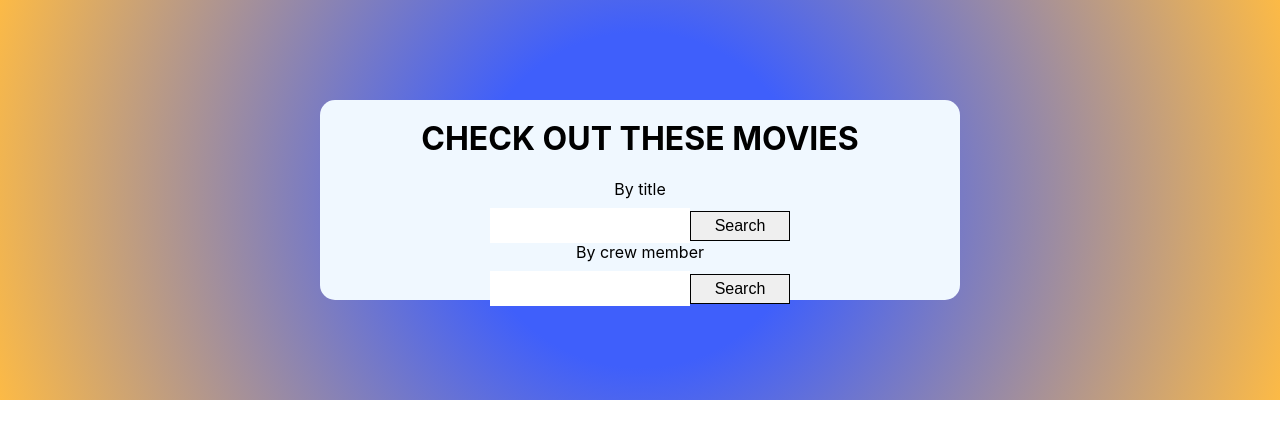
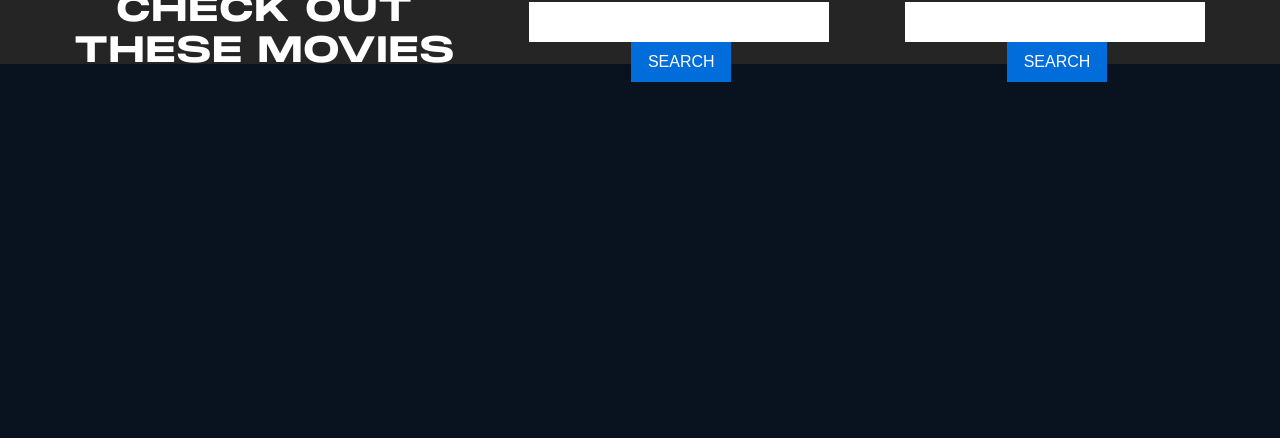
Before and after one commit to ebrazeau/find-a-movie, a React (Create React App) app: page / in a window 1280 px wide. Shown: the top 438 px of the page. Built offline with nearby package versions, Linux system fonts and the light colour scheme.

Commit message:
adding styles

```diff
--- a/src/App.css
+++ b/src/App.css
@@ -1,7 +1,34 @@
+@font-face {
+  font-family: "MonumentExtended";
+  src: url("./fonts/PPMonumentExtended-Bold.ttf");
+}
+
+@font-face {
+  font-family: "ObjectBold";
+  src: url("./fonts/PPObjectSans-Bold.ttf");
+}
+
+@font-face {
+  font-family: "FormulaRegular";
+  src: url("./fonts/PPFormulaCondensed-Regular.ttf");
+}
+
+@font-face {
+  font-family: "TelegrafBold";
+  src: url("./fonts/PPTelegraf-Bold.ttf");
+}
+
+@font-face {
+  font-family: "TelegrafRegular";
+  src: url("./fonts/PPTelegraf-Regular.otf");
+}
+
 html {
   line-height: 1.15;
   -ms-text-size-adjust: 100%;
-  -webkit-text-size-adjust: 100%
+  -webkit-text-size-adjust: 100%;
+  background-color: #08131f;
+  font-family: "FormulaRegular";
 }
 
 body {
@@ -14,7 +41,10 @@ article, aside, footer, header, nav, section {
 
 h1 {
   font-size: 2em;
-  margin: .67em 0
+  font-family: "MonumentExtended";
+  margin-left: 25px;
+  color: white;
+  padding: 5px;
 }
 
 figcaption, figure, main {
@@ -211,6 +241,7 @@ html {
   -moz-box-sizing: border-box;
   -webkit-box-sizing: border-box;
   box-sizing: border-box;
+  color: white;
 }
 
 *, *:before, *:after {
@@ -236,42 +267,83 @@ html {
 }
 
 header {
-  height: 50vh;
-  background-image: radial-gradient(circle, rgba(63, 95, 251, 1) 25%, rgba(252, 186, 70, 1) 100%);
-  ;
+  height: 8vh;
+  background-color: #252525;
   display: flex;
-  flex-direction: column;
-  justify-content: center;
+  justify-content: flex-end;
   align-items: center;
 }
 
 .formContainer {
-  background: aliceblue;
-  width: 50%;
-  height: 25vh;
+  height: 10vh;
+  width: 100%;
   border-radius: 15px;
+  display: flex;
+  justify-content: flex-end;
+  align-items: center;
+  margin-right: 25px;
 }
 
-h1 {
+h1, h2, h3 {
   text-transform: uppercase;
+  font-size: 2.25rem;
+}
+
+h2 {
+  display: block;
+  font-weight: lighter;
+  letter-spacing: 1.5px;
+  font-size: 1.4rem;
+  padding: 10px;
 }
 
 label {
-  display: block;
-  padding-bottom: 10px;
+  padding: 10px;
+  text-transform: uppercase;
+  font-family: "TelegrafRegular";
+  margin-right: 5px;
+  margin-left: 20px;
+  opacity: 0.5;
 }
 
 input {
-  border: 1.5px solid white;
-  width: 200px;
-  height: 35px;
+  width: 300px;
+  height: 40px;
   background-color: white;
+  border: 0px;
+  font-family: "TelegrafRegular"
+}
+
+span {
+  text-transform: uppercase;
+  margin: 15px;
+  font-family: "TelegrafRegular";
+}
+
+.transparent {
+  margin: 20px 0px 0px 0px;
+  opacity: 0.5;
+}
+
+.releaseDate {
+  margin: 10px;
 }
 
 button {
-  border: 1.5px solid black;
   width: 100px;
-  height: 30px;
+  height: 40px;
+  text-transform: uppercase;
+  color: white;
+  border: 0px;
+  margin-left: 5px;
+  background-color: #006dda;
+}
+
+button:hover {
+  cursor: pointer;
+  background-color: hsla(210, 100%, 35%, 0.7);
+  box-shadow: 0.5px 0.5px 1px rgba(0, 0, 0, 0.5);
+  transition: background-color 0.15s ease-in;
 }
 
 .results {
@@ -279,7 +351,8 @@ button {
   display: flex;
   flex-wrap: wrap;
   justify-content: space-around;
-  background-color: #091827;
+  background-color: #08131f;
+  ;
 }
 
 .movieCard {
@@ -319,11 +392,20 @@ button {
   border-radius: 25px;
 }
 
-
-
 .movieCard img {
   width: 250px;
-  border: 1px solid black;
+  border: 1px solid #1e4976;
+}
+
+.movieImg {
+  width: 250px;
+  height: 374px;
+  border: 1px solid #004c99;
+  background-color: rgba(0, 76, 153);
+  opacity: 0.3;
+  display: flex;
+  justify-content: center;
+  align-items: center;
 }
 
 .movieCard p {
```
